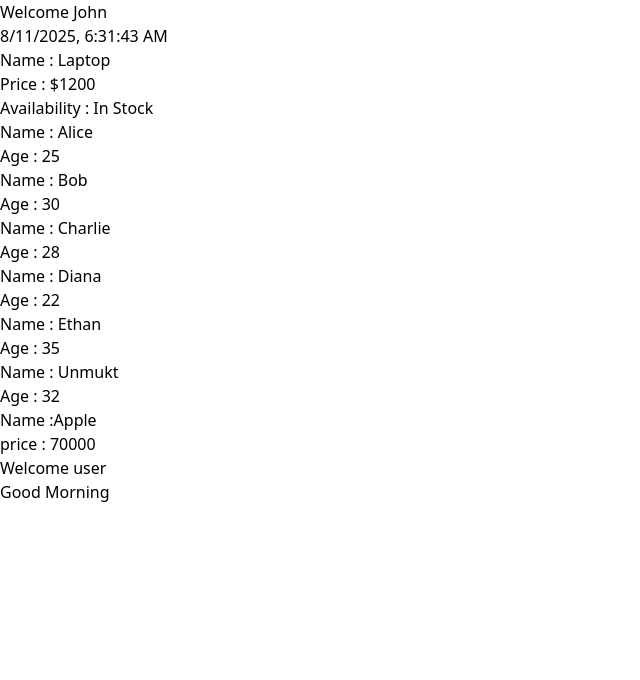
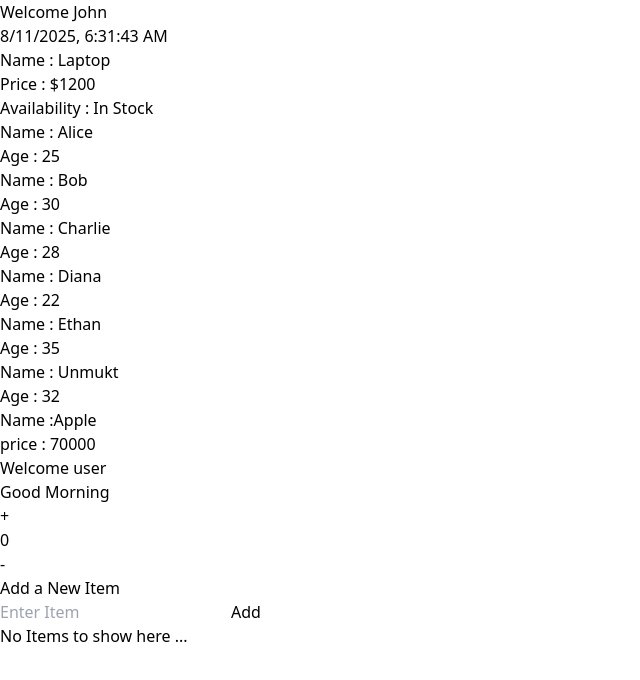
Before and after one commit to Allwin-d/Practice, a React (Vite) app: page / in a window 1280 px wide. Shown: the top 680 px of the page, without its empty margins (0-640 px from the left). Built offline with nearby package versions, Linux system fonts and the light colour scheme.

Commit message:
useState

```diff
--- a/src/App.tsx
+++ b/src/App.tsx
@@ -6,6 +6,8 @@ import ProductInfo from "./Task1/Jsx/ProductInfo";
 import UserList from "./Task1/Methods/UserList";
 import Person from "./Task1/Props/Person";
 import Product from "./Task1/Props/Product";
+import Counter from "./Task2/UseState/Counter";
+import TodoList from "./Task2/UseState/TodoList";
 
 function App() {
   return (
@@ -18,6 +20,9 @@ function App() {
       <Weather temperature={17} />
       <UserStatus loggedIn={true} isAdmin={false} />
       <GreetingCon timeOfDay="morning" />
+
+      <Counter />
+      <TodoList />
     </div>
   );
 }
--- a/src/Task2/UseState/Counter.tsx
+++ b/src/Task2/UseState/Counter.tsx
@@ -1,5 +1,27 @@
+import { useState } from "react";
+
 const Counter = () => {
-  return <div></div>;
+  const [count, setCount] = useState<number>(0);
+
+  function handleIncrement() {
+    setCount((prev) => {
+      return prev + 1;
+    });
+  }
+
+  function handleDecrement() {
+    setCount((prev) => {
+      return prev - 1;
+    });
+  }
+
+  return (
+    <div className="flex space-x-4">
+      <button onClick={handleIncrement}> + </button>
+      <p>{count}</p>
+      <button onClick={handleDecrement}> - </button>
+    </div>
+  );
 };
 
 export default Counter;
--- /dev/null
+++ b/src/Task2/UseState/TodoList.tsx
@@ -0,0 +1,38 @@
+import { useState } from "react";
+//UPDATING USE STATE IN ARRAY OF DATA
+const TodoList = () => {
+  // Explicitly type: todo is an array of strings
+  const [todo, setTodo] = useState<string[]>([]);
+  const [item, setItem] = useState<string>("");
+
+  function handleSubmit() {
+    if (!item) return; // prevent empty items
+    setTodo([...todo, item]);
+    setItem(""); // clear input after adding
+  }
+
+  return (
+    <div>
+      <p>Add a New Item</p>
+      <input
+        type="text"
+        placeholder="Enter Item"
+        onChange={(e) => setItem(e.target.value)}
+        value={item}
+      />
+      <button onClick={handleSubmit}>Add</button>
+
+      <ul>
+        {todo.length > 0 ? (
+          todo.map((item) => {
+            return <li>{item}</li>;
+          })
+        ) : (
+          <p>No Items to show here ...</p>
+        )}
+      </ul>
+    </div>
+  );
+};
+
+export default TodoList;
```
Also changed, not shown: src/Task2/UseState/Profile.tsx (added, +75 -0 lines).
